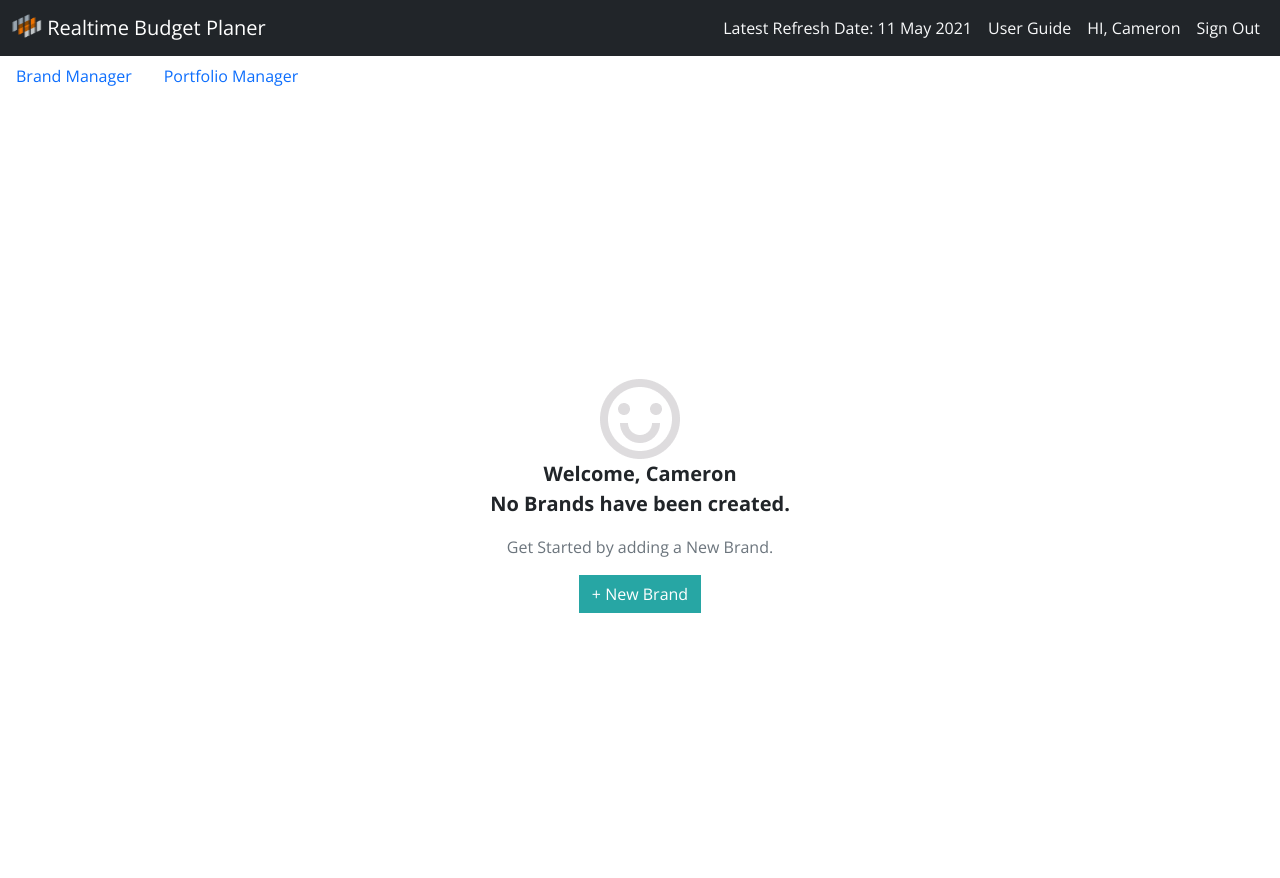
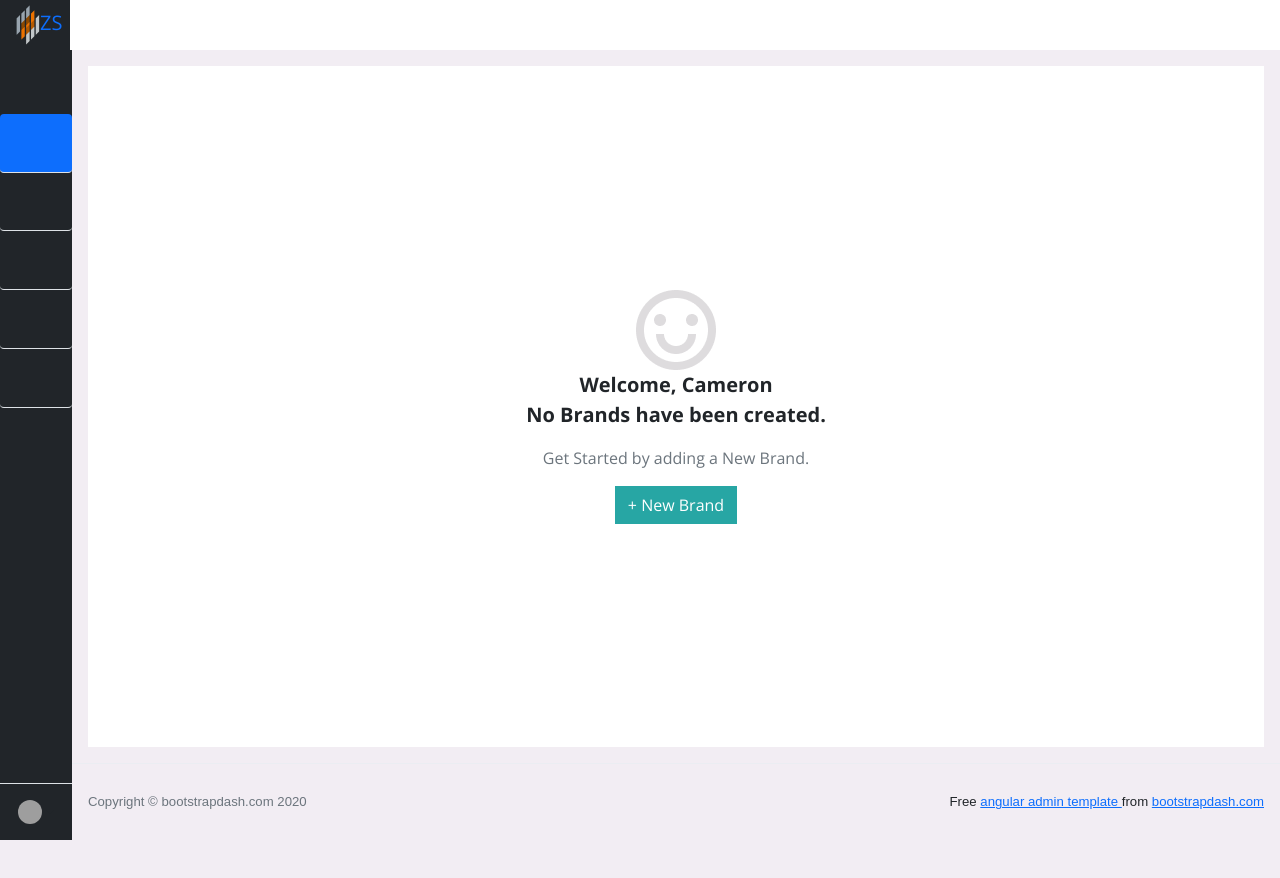
Before and after one commit to nani17891/angular-rbp, an Angular app: page / in a window 1280 px wide. Shown: the top 878 px of the page. After the commit the page ends 840 px from the top, so only its background shows below. Built offline with nearby package versions, Linux system fonts and the light colour scheme; grey boxes are pictures that could not be loaded.

Commit message:
changed to new UI

```diff
--- a/src/app/app.component.html
+++ b/src/app/app.component.html
@@ -1,10 +1,89 @@
-<app-header></app-header>
+<!--<app-header></app-header>
 <!--<div class="m-1">
 <mat-tab-group>
   <mat-tab label="Brand Manager">  </mat-tab>
   <mat-tab label="Portfolio Manager">  </mat-tab>
 
 </mat-tab-group>
-</div>-->
+</div>->
 
-<router-outlet></router-outlet>
+<router-outlet></router-outlet>-->
+<div class="container-scroller">
+<nav class="navbar default-layout-navbar col-lg-12 col-12 p-0 fixed-top d-flex flex-row bg-white">
+  <div class="text-center navbar-brand-wrapper d-flex align-items-center justify-content-center bg-dark">
+    <a class="navbar-brand brand-logo" routerLink="/"><img src="assets/img/ZS-Logo-RGB.png" alt="logo" />ZS</a>
+  </div>
+  <div class="navbar-menu-wrapper d-flex align-items-stretch">
+    <button class="navbar-toggler navbar-toggler align-self-center" type="button" data-toggle="minimize">
+      <span class="mdi mdi-menu"></span>
+    </button>
+   </div>
+</nav>
+ <div class="container-fluid page-body-wrapper">
+ 		<div class="d-flex flex-column flex-shrink-0 bg-dark" style="width: 4.5rem;">
+			    <a href="/" class="d-block p-3 link-dark text-decoration-none" title="" data-bs-toggle="tooltip" data-bs-placement="right" data-bs-original-title="Icon-only">
+			      <svg class="bi" width="40" height="32"><use xlink:href="#bootstrap"></use></svg>
+			      <span class="visually-hidden">Icon-only</span>
+			    </a>
+			    <ul class="nav nav-pills nav-flush flex-column mb-auto text-center">
+			      <li class="nav-item">
+			        <a href="#" class="nav-link active py-3 border-bottom" aria-current="page" title="" data-bs-toggle="tooltip" data-bs-placement="right" data-bs-original-title="Home">
+			          <svg class="bi" width="24" height="24" role="img" aria-label="Home"><use xlink:href="#home"></use></svg>
+			        </a>
+			      </li>
+			      <li>
+			        <a href="#" class="nav-link py-3 border-bottom" title="" data-bs-toggle="tooltip" data-bs-placement="right" data-bs-original-title="Dashboard">
+			          <svg class="bi" width="24" height="24"><use xlink:href="#speedometer2"></use></svg>
+			        </a>
+			      </li>
+			      <li>
+			        <a href="#" class="nav-link py-3 border-bottom" title="" data-bs-toggle="tooltip" data-bs-placement="right" data-bs-original-title="Orders">
+			          <svg class="bi" width="24" height="24"><use xlink:href="#table"></use></svg>
+			        </a>
+			      </li>
+			      <li>
+			        <a href="#" class="nav-link py-3 border-bottom" title="" data-bs-toggle="tooltip" data-bs-placement="right" data-bs-original-title="Products">
+			          <svg class="bi" width="24" height="24"><use xlink:href="#grid"></use></svg>
+			        </a>
+			      </li>
+			      <li>
+			        <a href="#" class="nav-link py-3 border-bottom" title="" data-bs-toggle="tooltip" data-bs-placement="right" data-bs-original-title="Customers">
+			          <svg class="bi" width="24" height="24"><use xlink:href="#people-circle"></use></svg>
+			        </a>
+			      </li>
+			    </ul>
+			    <div class="dropdown border-top">
+			      <a href="#" class="d-flex align-items-center justify-content-center p-3 link-dark text-decoration-none dropdown-toggle" id="dropdownUser3" data-bs-toggle="dropdown" aria-expanded="false">
+			        <img src="https://github.com/mdo.png" alt="mdo" width="24" height="24" class="rounded-circle">
+			      </a>
+			      <ul class="dropdown-menu text-small shadow" aria-labelledby="dropdownUser3">
+			        <li><a class="dropdown-item" href="#">New project...</a></li>
+			        <li><a class="dropdown-item" href="#">Settings</a></li>
+			        <li><a class="dropdown-item" href="#">Profile</a></li>
+			        <li><hr class="dropdown-divider"></li>
+			        <li><a class="dropdown-item" href="#">Sign out</a></li>
+			      </ul>
+			    </div>
+			  </div>
+		<div class="main-panel main-panel-only">
+ 		 <div class="content-wrapper">
+
+	        <div contentAnimate class="h-100 bg-white">
+
+
+	          		<router-outlet></router-outlet>
+
+	        </div>
+	      </div>
+	      <footer class="footer">
+			  <div class="d-sm-flex justify-content-center justify-content-sm-between py-2">
+			    <span class="text-muted text-center text-sm-left d-block d-sm-inline-block">Copyright © bootstrapdash.com 2020</span>
+			    <span class="float-none float-sm-right d-block mt-1 mt-sm-0 text-center">Free <a href="https://www.bootstrapdash.com/angular-admin-templates/" target="_blank">  angular admin template </a> from <a href="https://www.bootstrapdash.com/" target="_blank">bootstrapdash.com </a></span>
+			  </div>
+			</footer>
+	      <!-- partial -->
+	    </div>
+	    <!-- main-panel ends -->
+	  </div>
+  <!-- page-body-wrapper ends -->
+</div>
--- a/src/app/brand/brand.service.ts
+++ b/src/app/brand/brand.service.ts
@@ -13,6 +13,6 @@ export class BrandService {
   }
 
   createBrand(brandObj){
-  	return this.restApi.post("/createBrand",brandObj);
+  	return this.restApi.post("/brand",brandObj);
   }
 }
--- a/src/index.html
+++ b/src/index.html
@@ -14,7 +14,7 @@
   <link href="https://fonts.googleapis.com/icon?family=Material+Icons" rel="stylesheet">
   <link href="https://cdn.jsdelivr.net/npm/bootstrap@5.0.1/dist/css/bootstrap.min.css" rel="stylesheet" integrity="sha384-+0n0xVW2eSR5OomGNYDnhzAbDsOXxcvSN1TPprVMTNDbiYZCxYbOOl7+AMvyTG2x" crossorigin="anonymous">
 </head>
-<body>
+<body class="sidebar-icon-only">
   <app-root></app-root>
   <script src="https://cdn.jsdelivr.net/npm/bootstrap@5.0.1/dist/js/bootstrap.bundle.min.js" integrity="sha384-gtEjrD/SeCtmISkJkNUaaKMoLD0//ElJ19smozuHV6z3Iehds+3Ulb9Bn9Plx0x4" crossorigin="anonymous"></script>
 
--- a/src/styles.css
+++ b/src/styles.css
@@ -4,6 +4,87 @@
 
 html, body { height: 100%; }
 body { margin: 0; font-family: Open Sans,Roboto, "Helvetica Neue", sans-serif; }
+
+body {
+    background: #f2edf3;
+}
+
+.container-scroller {
+    overflow: hidden;
+}
+.page-body-wrapper {
+    min-height: calc(100vh - 70px);
+    padding-top: 50px;
+    display: flex;
+    flex-direction: row;
+    padding-left: 0;
+    padding-right: 0;
+}
+.sidebar {
+    min-height: calc(100vh - 70px);
+    background: #fff;
+    font-family: ubuntu-regular,sans-serif;
+    padding: 0;
+    width: 260px;
+    z-index: 11;
+    transition: width .25s ease,background .25s ease;
+    -webkit-transition: width .25s ease,background .25s ease;
+    -moz-transition: width .25s ease,background .25s ease;
+    -ms-transition: width .25s ease,background .25s ease;
+    height: 100%;
+}
+.main-panel {
+    transition: width .25s ease,margin .25s ease;
+    width: calc(100% - 10px);
+    min-height: calc(100vh - 10px);
+    display: flex;
+    flex-direction: column;
+}
+.content-wrapper {
+    background: #f2edf3;
+    padding:1rem 1rem;
+    width: 100%;
+    flex-grow: 1;
+}
+.footer {
+    background: #f2edf3;
+    padding: 20px 1rem;
+    transition: all .25s ease;
+    -moz-transition: all .25s ease;
+    -webkit-transition: all .25s ease;
+    -ms-transition: all .25s ease;
+    border-top: 1px solid #ebedf2;
+    font-size: calc(.875rem - .05rem);
+    font-family: ubuntu-regular,sans-serif;
+}
+.sidebar .nav:not(.sub-menu) {
+    padding-bottom: 60px;
+}
+@media (min-width: 992px){
+	.sidebar-icon-only .sidebar, .sidebar-icon-only .sidebar {
+	    width: 70px;
+	}
+	.sidebar-icon-only .sidebar .nav, .sidebar-icon-only  .sidebar .nav] {
+	    overflow: visible;
+	    margin-left: 0;
+	    margin-right: 0;
+	}
+
+	.sidebar-icon-only .sidebar .nav .nav-item, .sidebar-icon-only  .sidebar .nav .nav-item {
+	    padding: 0 1rem;
+	    position: relative;
+	}
+
+}
+.navbar-brand {
+    padding-top: .3125rem;
+    padding-bottom: .3125rem;
+    margin-right: 0.5rem;
+    margin-left: 1rem;
+    font-size: 1.25rem;
+    text-decoration: none;
+    white-space: nowrap;
+}
 
 /* common css */
 .btn-rbp {
```
Also changed, not shown: src/assets/img/Vector.svg (added), src/assets/img/sprite.png (added).
